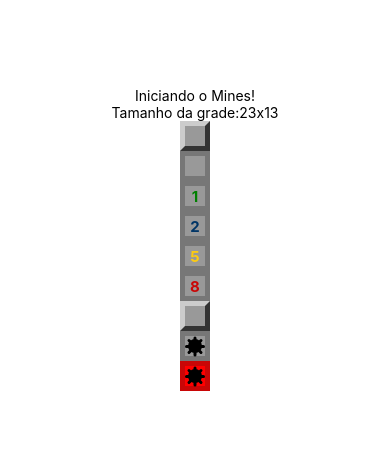
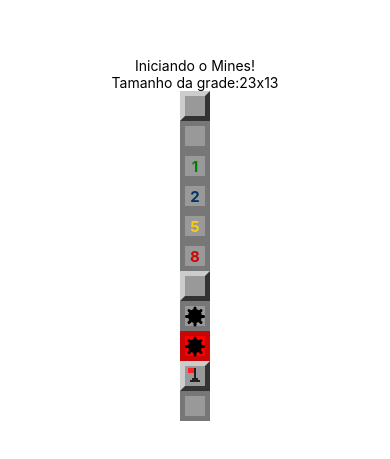
Before and after one commit to Ruan4S/campo-minado-reactnative, a React Native app: screen / in a window 390 px wide. Shown: the part 183-642 px from the top of the page. Built offline with nearby package versions, Linux system fonts and the light colour scheme.

Commit message:
feat(Flag): estrutura + estilização ok

```diff
--- a/App.js
+++ b/App.js
@@ -1,6 +1,5 @@
 import { StyleSheet, Text, View } from "react-native";
 import Field from "./src/components/Field";
-import Mine from "./src/components/Mine";
 
 import params from "./src/params";
 
@@ -21,6 +20,8 @@
       <Field mined />
       <Field mined opened />
       <Field mined opened exploded />
+      <Field flagged />
+      <Field flagged opened />
     </View>
   );
 }
--- a/src/components/Field.js
+++ b/src/components/Field.js
@@ -1,13 +1,15 @@
 import { StyleSheet, Text, View } from "react-native";
 import params from "../params";
 import Mine from "./Mine";
+import Flag from "./Flag";
 
-export default ({ mined, opened, nearMines, exploded }) => {
+export default ({ mined, opened, nearMines, exploded, flagged }) => {
   const styleField = [styles.field];
   // Outros estilos aqui!
   if (opened) styleField.push(styles.opened);
   if (exploded) styleField.push(styles.exploded);
-  if (styleField.length === 1) styleField.push(styles.regular);
+  if (flagged) styleField.push(styles.flagged);
+  if (!opened && !exploded) styleField.push(styles.regular);
 
   let color = null;
   if (nearMines > 0) {
@@ -26,6 +28,7 @@
       )}
 
       {mined && opened ? <Mine /> : false}
+      {flagged && !opened ? <Flag /> : false}
     </View>
   );
 };
@@ -57,4 +60,5 @@
     backgroundColor: "red",
     borderColor: "#c90606",
   },
+  flagged: {},
 });
--- /dev/null
+++ b/src/components/Flag.js
@@ -0,0 +1,70 @@
+import { StyleSheet, View } from "react-native";
+
+export default ({ bigger }) => {
+  return (
+    <View style={styles.container}>
+      <View style={[styles.flagpole, bigger ? styles.flagpoleBigger : null]}></View>
+      <View style={[styles.flag, bigger ? styles.flagBigger : null]}></View>
+      <View style={[styles.base1, bigger ? styles.base1Bigger : null]}></View>
+      <View style={[styles.base2, bigger ? styles.base2Bigger : null]}></View>
+    </View>
+  );
+};
+
+const styles = StyleSheet.create({
+  container: {
+    marginTop: 2,
+  },
+  flagpole: {
+    position: "absolute",
+    height: 14,
+    width: 2,
+    backgroundColor: "#222",
+    marginLeft: 9,
+  },
+  flag: {
+    position: "absolute",
+    height: 5,
+    width: 6,
+    backgroundColor: "#F22",
+    marginLeft: 3,
+  },
+  base1: {
+    position: "absolute",
+    height: 2,
+    width: 6,
+    backgroundColor: "#222",
+    marginLeft: 7,
+    marginTop: 10,
+  },
+  base2: {
+    position: "absolute",
+    height: 2,
+    width: 10,
+    backgroundColor: "#222",
+    marginLeft: 5,
+    marginTop: 12,
+  },
+  flagpoleBigger: {
+    height: 28,
+    width: 4,
+    marginLeft: 16,
+  },
+  flagBigger: {
+    height: 10,
+    width: 14,
+    marginLeft: 3,
+  },
+  base1Bigger: {
+    height: 4,
+    width: 12,
+    marginTop: 20,
+    marginLeft: 12,
+  },
+  base2Bigger: {
+    height: 4,
+    width: 20,
+    marginLeft: 8,
+    marginTop: 24,
+  },
+});
```
